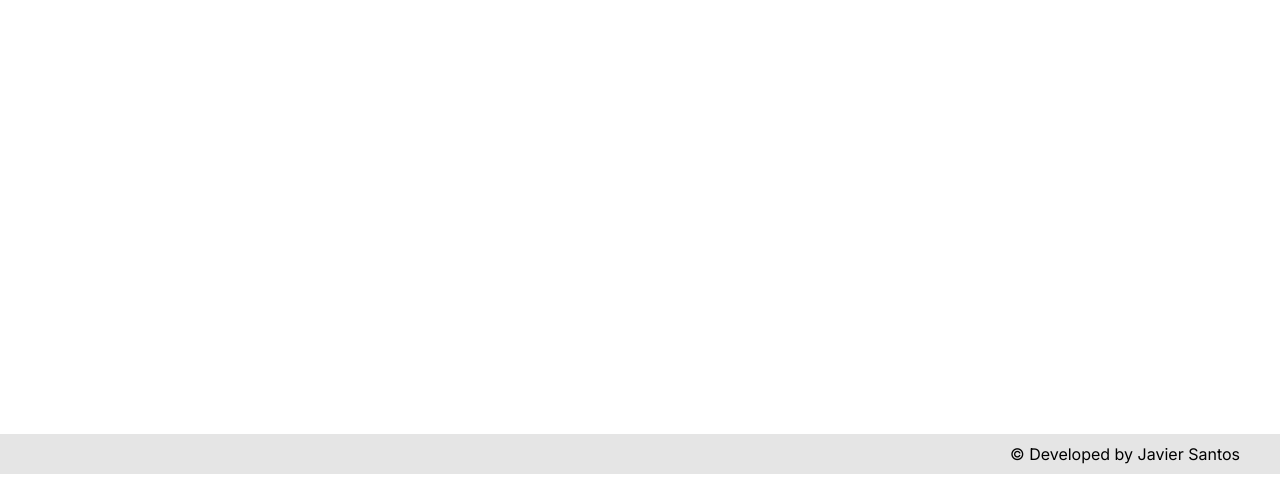
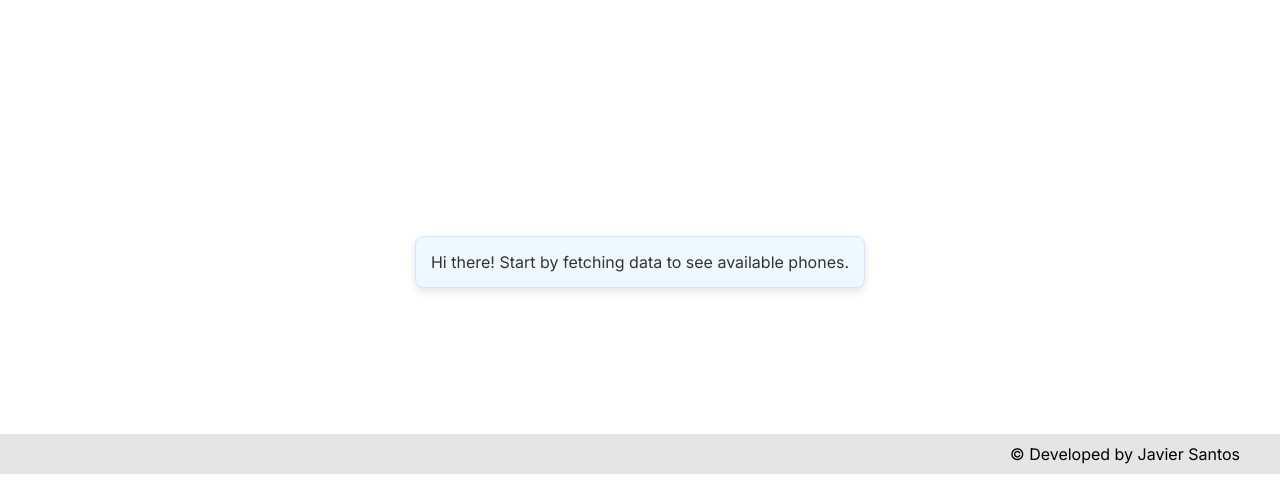
Before and after one commit to javsanmar5/DealHopper, a Django app: page / in a window 1280 px wide. Shown: the part 326-820 px from the top of the page. Run offline with Django 5.2, Linux system fonts and the light colour scheme; data that the repository does not hold is empty.

Commit message:
feat: Add default message when the db is empty

```diff
--- a/master/static/css/fetch_data.css
+++ b/master/static/css/fetch_data.css
@@ -12,6 +12,7 @@ button {
 }
 
 button[type="submit"] {
+    padding: 15px 40px;
     color: black;
     border-radius: 25px;
 }
@@ -35,7 +36,7 @@ button[type="submit"]:hover {
     width: 350px;
     height: 200px;
     overflow: hidden;
-    box-shadow: 0 4px 10px rgba(0, 0, 0, 0.1);
+    box-shadow: 0 6px 12px rgba(0, 0, 0, 0.25);
     transition: transform 0.3s ease, box-shadow 0.3s ease;
     text-align: center;
     padding: 10px;
--- a/master/static/css/home.css
+++ b/master/static/css/home.css
@@ -84,3 +84,16 @@
         grid-template-columns: 1fr;
     }
 }
+
+.no-phones-message {
+    margin: 20px auto;
+    padding: 15px;
+    background-color: #f0f8ff;
+    color: #333;
+    border: 1px solid #d1e7ff;
+    border-radius: 8px;
+    text-align: center;
+    font-size: 16px;
+    width: fit-content;
+    box-shadow: 0 4px 8px rgba(0, 0, 0, 0.1);
+}
--- a/master/templates/home.html
+++ b/master/templates/home.html
@@ -23,4 +23,8 @@
     {% endfor %}
 </div>
 
+{% if phones|length == 0 %}
+    <p class="no-phones-message">Hi there! Start by fetching data to see available phones.</p>
+{% endif %}
+
 {% endblock %}
```
